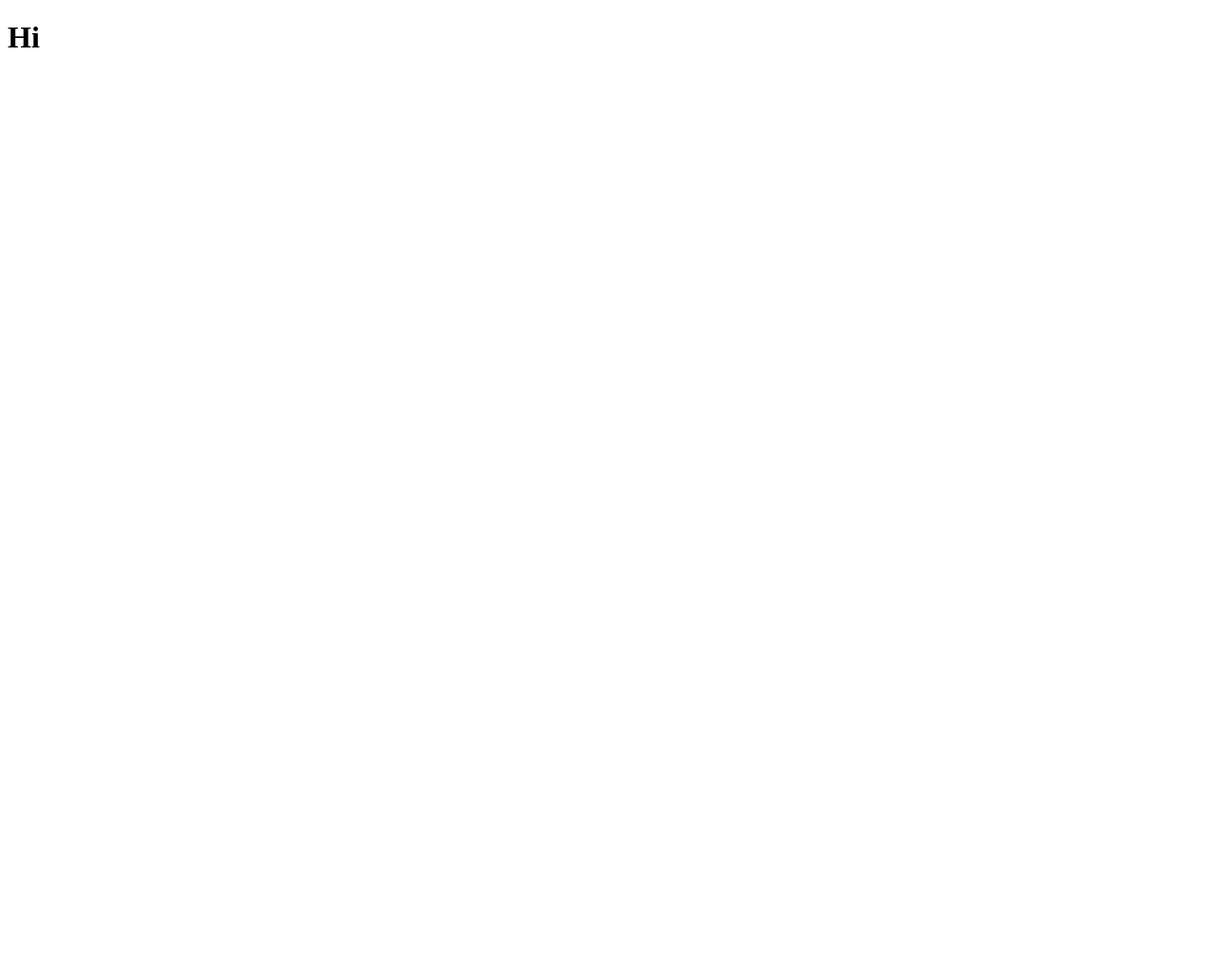
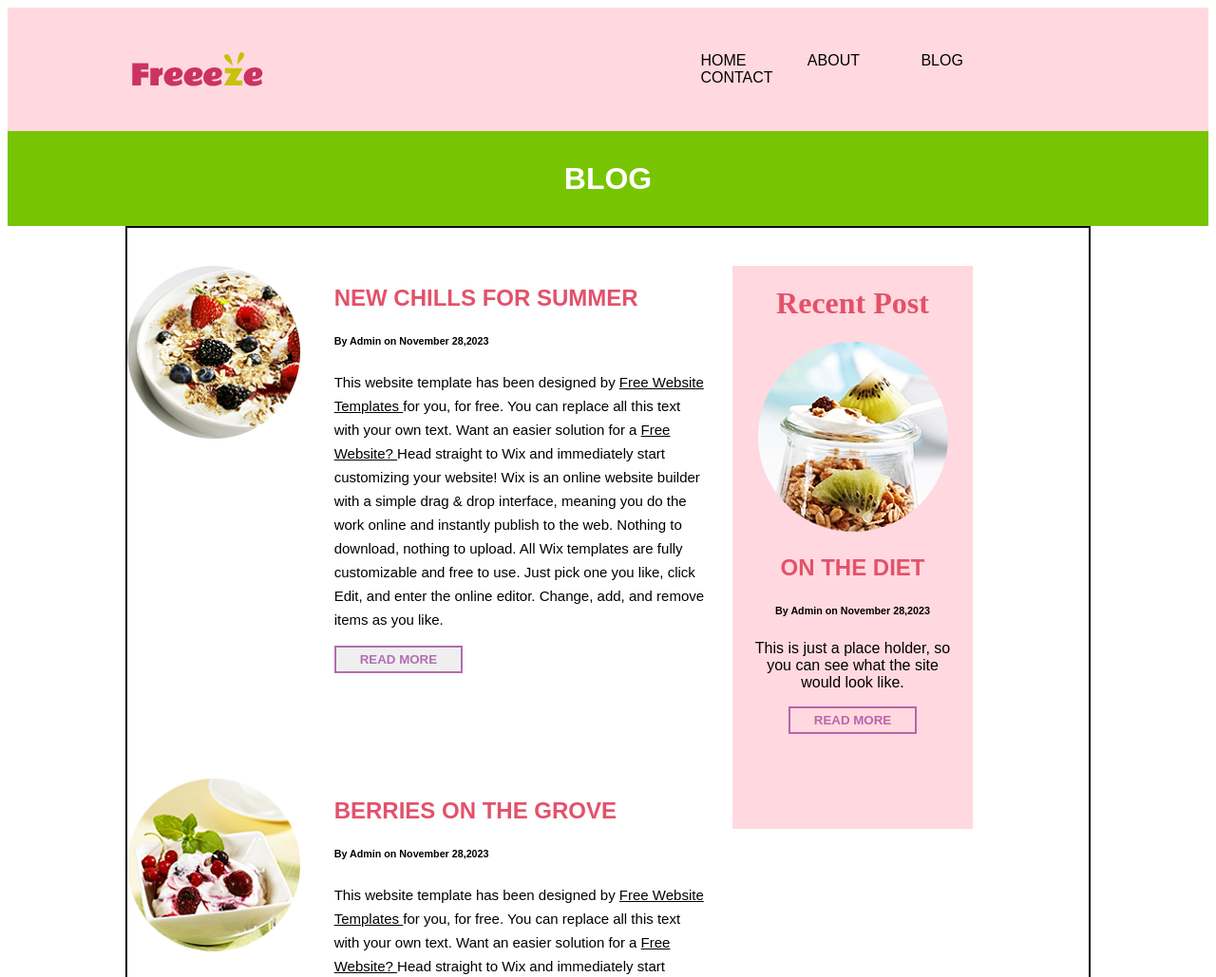
Before and after one commit to Kyawk688/icecream, a plain HTML site: page blog.html in a window 1280 px wide. Shown: the top 1029 px of the page at 95% size. Before the commit the page ends 800 px from the top, so only its background shows below. Drawn offline with Linux system fonts and the light colour scheme; a web font is replaced by a local one.

Commit message:
commit on 'icecream'

```diff
--- a/blog.html
+++ b/blog.html
@@ -1,12 +1,99 @@
 <!DOCTYPE html>
 <html lang="en">
+
 <head>
+    <link rel="preconnect" href="https://fonts.googleapis.com">
+<link rel="preconnect" href="https://fonts.gstatic.com" crossorigin>
+    <link rel="stylesheet" href="css/blog.css">
     <meta charset="UTF-8">
     <meta http-equiv="X-UA-Compatible" content="IE=edge">
     <meta name="viewport" content="width=device-width, initial-scale=1.0">
-    <title>Document</title>
+    <title>Blog</title>
 </head>
+
 <body>
-    <h1>Hi</h1>
+    <div class="container">
+        <!-- code below is same for all pages. -->
+        <div class="first-row">
+            <div class="first-row-border">
+                <a href="index.html">
+                    <img src="img/logo.png" alt="">
+                </a>
+                <nav>
+                    <a href="index.html" class="home">HOME</a>
+                    <a href="about.html" class="about">ABOUT</a>
+                    <a href="blog.html" class="blog">BLOG</a>
+                    <a href="contact.html" class="contact">CONTACT</a>
+                </nav>
+            </div>
+        </div>
+        <!-- code above is same for all pages. -->
+        <div class="second-row">
+            <h1>BLOG</h1>
+        </div>
+        <div class="container-border">
+            <div class="left">
+                <div class="first-content">
+                    <img src="img/new-chills.png" alt="">
+                    <div class="text-content">
+                        <h2>NEW CHILLS FOR SUMMER</h2>
+                        <h6>By Admin on November 28,2023</h6>
+                        <p>
+                            This website template has been designed by <a href="https://freewebsitetemplates.com/">Free Website <br>
+                            Templates </a> for you, for free. You can replace all this text <br>
+                            with your own text. Want an easier solution for a <a href="https://freewebsitetemplates.com/link/free-website/"> Free <br>
+                            Website? </a> Head straight to Wix and immediately start <br>
+                            customizing your website! Wix is an online website builder <br>
+                            with a simple drag & drop interface, meaning you do the <br>
+                            work online and instantly publish to the web. Nothing to <br>
+                            download, nothing to upload. All Wix templates are fully <br>
+                            customizable and free to use. Just pick one you like, click <br>
+                            Edit, and enter the online editor. Change, add, and remove <br>
+                            items as you like.
+                        </p>
+                        <button>READ MORE</button>
+                    </div>
+                </div>
+
+                <div class="second-content">
+                    <img src="img/berries.png" alt="">
+                    <div class="text-content">
+                        <h2>BERRIES ON THE GROVE</h2>
+                        <h6>By Admin on November 28,2023</h6>
+                        <p>
+                            This website template has been designed by <a href="https://freewebsitetemplates.com/">Free Website <br>
+                            Templates </a> for you, for free. You can replace all this text <br>
+                            with your own text. Want an easier solution for a <a href="https://freewebsitetemplates.com/link/free-website/"> Free <br>
+                            Website? </a> Head straight to Wix and immediately start <br>
+                            customizing your website! Wix is an online website builder <br>
+                            with a simple drag & drop interface, meaning you do the <br>
+                            work online and instantly publish to the web. Nothing to <br>
+                            download, nothing to upload. All Wix templates are fully <br>
+                            customizable and free to use. Just pick one you like, click <br>
+                            Edit, and enter the online editor. Change, add, and remove <br>
+                            items as you like.
+                        </p>
+                        <button>READ MORE</button>
+                    </div>
+                </div>
+                <div class="final-content">
+                    <a href="">SEE MORE</a>
+                </div>
+            </div>
+            <div class="right">
+                <h1>Recent Post</h1>
+                <img src="img/on-diet.png" alt="">
+                <h2>ON THE DIET</h2>
+                <h6>By Admin on November 28,2023</h6>
+                <p>
+                    This is just a place holder, so <br>
+                    you can see what the site <br>
+                    would look like.
+                </p>
+                <button>READ MORE</button>
+            </div>
+        </div>
+    </div>
 </body>
+
 </html>
--- /dev/null
+++ b/css/blog.css
@@ -0,0 +1,158 @@
+@font-face {
+    font-family: 'magara';
+    src: url('https://fonts.googleapis.com/css2?family=Magra:wght@700&display=swap');
+}
+/* code below is same for all pages */
+:root{
+    --pink:rgba(255, 216, 223, 0.974);
+    --greenyellow:rgb(119, 197, 2);
+    --strongpink:rgb(226, 82, 106);
+    --purpforbutton:rgba(128, 0, 128, 0.542);
+}
+body{
+    font-family: sans-serif;
+}
+.first-row{
+    background-color: var(--pink);
+    width: 100%;
+    height: 130px;
+}
+.first-row-border{
+    width: 80%;
+    height: 100%;
+    margin: auto;
+    display: flex;
+    align-items: center;
+}
+.first-row img{
+    float: left;
+    margin-left: -25px;
+}
+.first-row nav{
+    float: right;
+    display: block;
+    margin-left: 400px;
+
+}
+.first-row a{
+    padding: 0px 30px;
+    text-decoration: none;
+    color: black;
+}
+ .first-row a:hover{
+    content:"";
+    color: var(--greenyellow);
+}
+/* code above is same for all pages */
+.second-row{
+    text-align: center;
+    background-color: var(--greenyellow);
+    color: white;
+    width: 100%;
+    height: 100px;
+    display: flex;
+    justify-content: center;
+    align-items: center;
+}
+.second-row > h1{
+    margin: 0;
+}
+.container-border{
+    width: 80%;
+    height: 1100px;
+    border: 2px solid black;
+    margin: auto;
+}
+.left{
+    width: 60%;
+    float: left;
+}
+.left img{
+    width: 30%;
+    float: left;
+}
+.first-content{
+    width: 100%;
+    padding-top: 40px;
+    height: 500px;
+}
+.text-content{
+    float: right;
+}
+.text-content h2{
+    color: var(--strongpink);
+}
+.text-content p{
+    font-size: 15px;
+    line-height: 25px;
+}
+.text-content a{
+    color: black;
+}
+.text-content a:hover{
+    color:var(--greenyellow)
+}
+.text-content button{
+    padding: 5px 25px;
+    color: var(--purpforbutton);
+    border: 2px var(--purpforbutton) solid;
+    font-weight: bold;
+}
+.text-content button:hover{
+    background-color: var(--greenyellow);
+    color: white;
+    border: 2px var(--greenyellow) solid;
+    font-weight: bold;
+}
+.second-content{
+    padding-top: 40px;
+    width: 100%;
+}
+.second-content img{
+    padding-bottom: 500px;
+}
+.final-content{
+    float: left;
+    padding-top: 50px;
+}
+.final-content a{
+    text-decoration: none;
+    color: var(--purpforbutton);
+    border: 2px  var(--purpforbutton) solid;
+    padding: 5px 25px;
+    font-size: 15px;
+    font-weight: bold;
+}
+.final-content a:hover{
+    border: 2px var(--greenyellow) solid;
+    color: white;
+    background-color: var(--greenyellow);
+}
+.right{
+    width: 25%;
+    float: left;
+    margin-left: 30px;
+    margin-top: 40px;
+    padding-bottom: 100px;
+    text-align: center;
+    background-color: var(--pink);
+}
+.right h1{
+    color:var(--strongpink);
+    font-family:'magara';
+}
+.right h2{
+    color: var(--strongpink);
+}
+.right button{
+    font-weight: bold;
+    padding: 5px 25px;
+    color: var(--purpforbutton);
+    background-color: transparent;
+    border: 2px var(--purpforbutton) solid;
+}
+.right button:hover{
+    color: white;
+    background-color: var(--greenyellow);
+    border: 2px var(--greenyellow) solid;
+}
--- a/css/index.css
+++ b/css/index.css
@@ -1,6 +1,7 @@
+/* code below is same for all pages */
 :root{
     --pink:rgba(255, 216, 223, 0.974);
-    --greenyellow:greenyellow;
+    --greenyellow:rgb(119, 197, 2);
     --strongpink:rgb(226, 82, 106);
 }
 body{
@@ -12,30 +13,34 @@ body{
     height: 130px;
 }
 .first-row-border{
-    width: 60%;
+    width: 80%;
     height: 100%;
     margin: auto;
+    display: flex;
+    align-items: center;
 }
 .first-row img{
     float: left;
-    padding-top: 30px;
+    margin-left: -25px;
 }
 .first-row nav{
     float: right;
     display: block;
-    padding-top: 40px;
+    margin-left: 400px;
+
 }
 .first-row a{
-    padding: 0px 20px;
+    padding: 0px 30px;
     text-decoration: none;
     color: black;
 }
-.first-row a:hover{
+ .first-row a:hover{
     content:"";
     color: var(--greenyellow);
 }
+/* code above is same for all pages */
 .second-row-border{
-    width: 60%;
+    width: 80%;
     min-height: 500px;
     margin: auto;
 }
@@ -48,7 +53,7 @@ body{
     min-height: 260px;
 }
 .third-row-border{
-    width: 60%;
+    width: 80%;
     margin: auto;
 }
 .third-row-border h2{
@@ -69,14 +74,15 @@ body{
     min-height: 200px;
 }
 .fourth-row-border{
-    width: 60%;
+    width: 80%;
     height: 100%;
     margin: auto;
     padding-top: 10px;
 }
 .fourth-row .icon{
-    width: 25%;
+    width: 20%;
     float: left;
+    margin-right: 50px;
     text-align: center;
     padding-top: 40px;
 }
@@ -93,6 +99,7 @@ body{
     height: 70%;
     margin: auto;
     color: white;
+
 }
 .footer img{
     width: 15%;
```
Also changed, not shown: img/berries.png (added), img/new-chills.png (added), img/on-diet.png (added).
